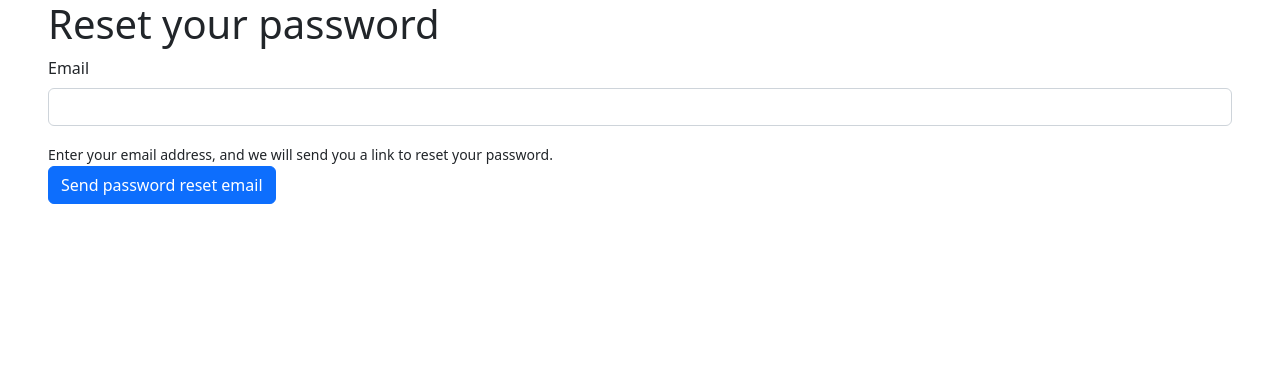
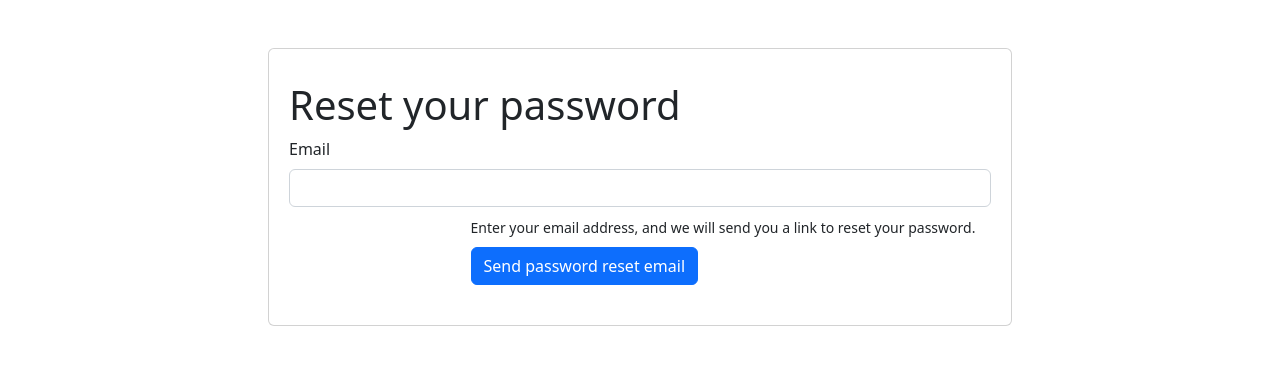
Before and after one commit to clickthulu/comic-hotbox, a Symfony app: template templates/reset_password/request.html.twig in a window 1280 px wide. Shown: the top 365 px of the page. Run offline with Twig, Linux system fonts and the light colour scheme; the template is opened without the code that fills it, so the values that code supplies are empty; form fields are guessed from the names that the template uses; some libraries are stand-ins or nearby versions.

Commit message:
Reset password cleanup

```diff
--- a/src/Controller/ResetPasswordController.php
+++ b/src/Controller/ResetPasswordController.php
@@ -114,7 +114,7 @@ class ResetPasswordController extends AbstractController
         try {
             $user = $this->resetPasswordHelper->validateTokenAndFetchUser($token);
         } catch (ResetPasswordExceptionInterface $e) {
-            $this->addFlash('reset_password_error', sprintf(
+            $this->addFlash('error', sprintf(
                 '%s - %s',
                 $translator->trans(ResetPasswordExceptionInterface::MESSAGE_PROBLEM_VALIDATE, [], 'ResetPasswordBundle'),
                 $translator->trans($e->getReason(), [], 'ResetPasswordBundle')
--- a/src/Form/ChangePasswordFormType.php
+++ b/src/Form/ChangePasswordFormType.php
@@ -20,7 +20,10 @@ class ChangePasswordFormType extends AbstractType
                 'options' => [
                     'attr' => [
                         'autocomplete' => 'new-password',
+                        'class' => 'form-horizontal form-control'
                     ],
+                    'label_attr' => ['class' => 'col-form-label col-3'],
+                    'row_attr' => ['class' => 'row']
                 ],
                 'first_options' => [
                     'constraints' => [
--- a/src/Form/ResetPasswordRequestFormType.php
+++ b/src/Form/ResetPasswordRequestFormType.php
@@ -14,7 +14,9 @@ class ResetPasswordRequestFormType extends AbstractType
     {
         $builder
             ->add('email', EmailType::class, [
-                'attr' => ['autocomplete' => 'email'],
+                'attr' => ['autocomplete' => 'email', 'class' => 'form-horizontal form-control'],
+
+                'label_attr' => ['class' => 'col-form-label col-3 text-end'],
                 'constraints' => [
                     new NotBlank([
                         'message' => 'Please enter your email',
--- a/templates/base.html.twig
+++ b/templates/base.html.twig
@@ -25,11 +25,13 @@
 <div class="mx-5">
     {% if settings.get('brand_header').value != '' or settings.get('brand_header').value is not null %}
         {% set brand = settings.get('brand_header').value %}
+        <div class="col{% if headeroffset is defined and headeroffset is not null %}{{ headeroffset }}{% endif %}">
             <div class="row mt-5">
                 <div class="col-3" id="brand-container">
                     <img src="/storage/_admin/{{ brand|split('/')|last }}" class="img-fluid">
                 </div>
                 <div class="col">
+                </div>
             </div>
         </div>
     {% endif %}
--- a/templates/reset_password/request.html.twig
+++ b/templates/reset_password/request.html.twig
@@ -1,22 +1,38 @@
+{% set headeroffset = "-8 offset-2" %}
 {% extends 'base.html.twig' %}
 
 {% block title %}Reset your password{% endblock %}
 
 {% block body %}
+<div class="container">
+    <div class="card mt-5 p-3 col-8 offset-2">
+        <div class="row" id="register-staff-screen">
+            <div class="col  p-3">
     {% for flash_error in app.flashes('reset_password_error') %}
         <div class="alert alert-danger" role="alert">{{ flash_error }}</div>
     {% endfor %}
     <h1>Reset your password</h1>
 
     {{ form_start(requestForm) }}
-        {{ form_row(requestForm.email) }}
-        <div>
-            <small>
-                Enter your email address, and we will send you a
-                link to reset your password.
-            </small>
+        <div class="row mb-2">
+            {{ form_label(requestForm.email) }}
+            <div class="col">{{ form_widget(requestForm.email) }}</div>
         </div>
-
-        <button class="btn btn-primary">Send password reset email</button>
+        <div class="row mb-2">
+            <div  class="offset-3 col">
+                <small>
+                    Enter your email address, and we will send you a
+                    link to reset your password.
+                </small>
+            </div>
+        </div>
+        <div class="row mb-2">
+            <div  class="offset-3 col">
+                <button class="btn btn-primary">Send password reset email</button>
+            </div>
+        </div>
     {{ form_end(requestForm) }}
+            </div>
+        </div>
+    </div>
 {% endblock %}
```
Also changed, not shown: templates/reset_password/check_email.html.twig (+7 -0 lines), templates/reset_password/reset.html.twig (+18 -2 lines), templates/security/login.html.twig (+23 -10 lines). Lines whose indentation alone changed are shown as unchanged.
